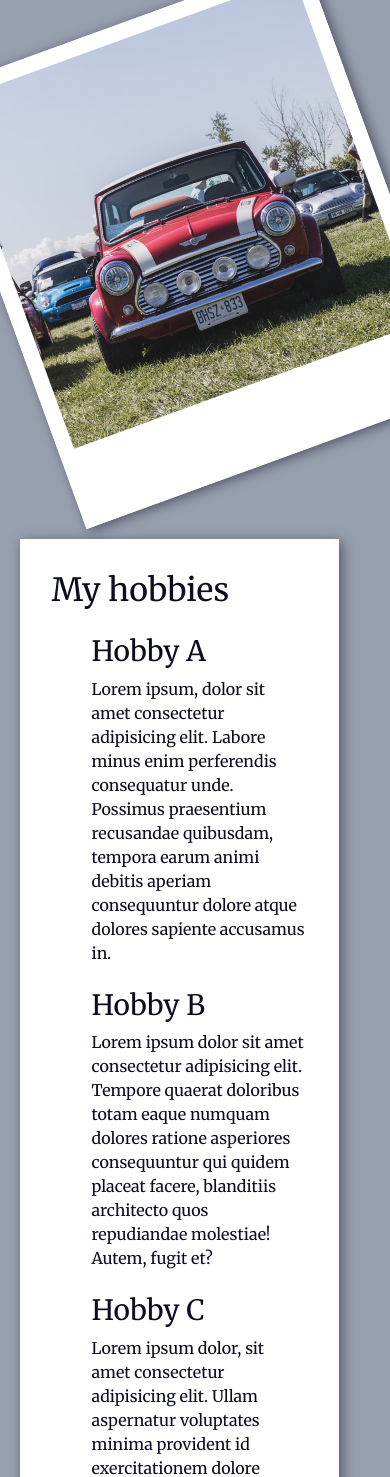
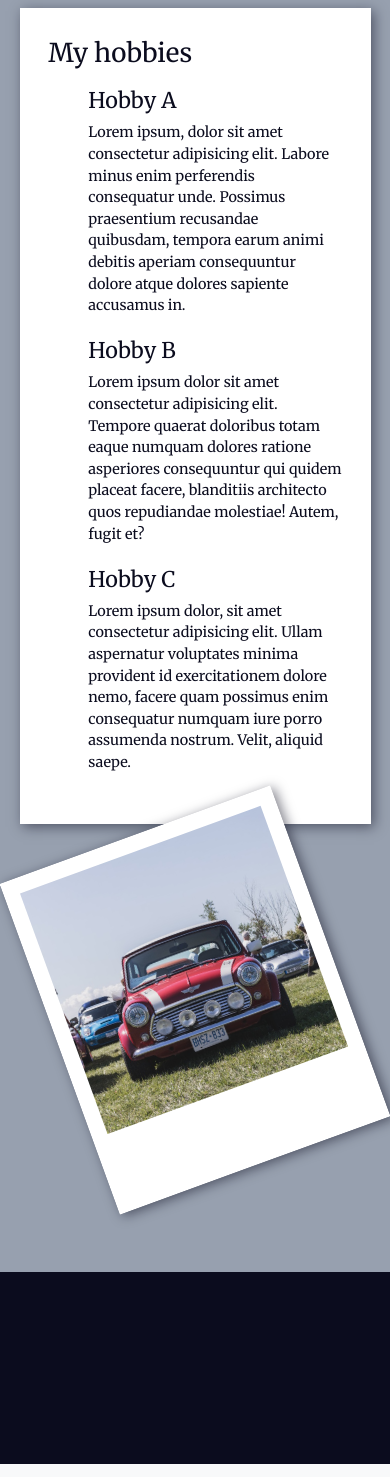
Before and after one commit to kiw808/ResumePHP, a PHP site: page /hobbies.html in a window 390 px wide; the page is wider, and only the part inside the window is pictured. Shown: the part 137-1614 px from the top of that part. Run offline with PHP 8.4, Linux system fonts and the light colour scheme; some web fonts are replaced.

Commit message:
modif responsive tablette et mobile

```diff
--- a/css/hobbies.css
+++ b/css/hobbies.css
@@ -2,10 +2,10 @@
   font-family: 'Merriweather', serif;
 }
 html {
-  width: 100%;
+  height: 100%;
 }
 body {
-  height: 100%;
+  min-height: 100%;
   display: flex;
   flex-direction: column;
   background-color: rgba(151, 160, 175, 1);
@@ -95,9 +95,33 @@ footer {
 }
 
 /* Responsive tablet */
-@media only screen and (max-width: 960px) {
+@media only screen and (max-width: 990px) {
   .body-layout {
     width: 90%;
     flex-direction: column;
   }
+  .main-content {
+    margin: 2em 0 auto;
+  }
+  .main-illu{
+    order: 1;
+    margin-bottom: 4em;
+  }
 }
+
+/* Responsive mobile */
+@media only screen and (max-width: 420px) {
+  h2 {
+    font-size: 1.8em;
+  }
+  h3 {
+    font-size: 1.5em;
+  }
+  .main-content {
+    font-size: .9em;
+  }
+  .main-illu {
+    width: 18em;
+    margin-top: 0;
+  }
+}
```
